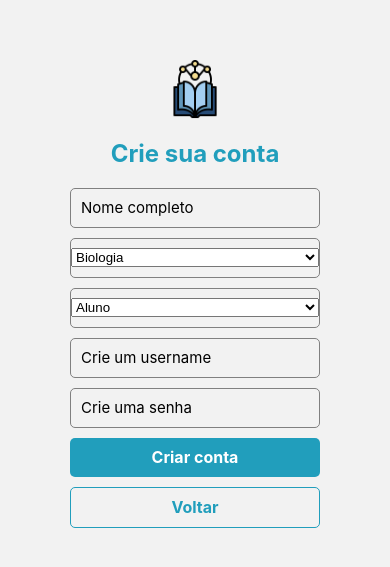
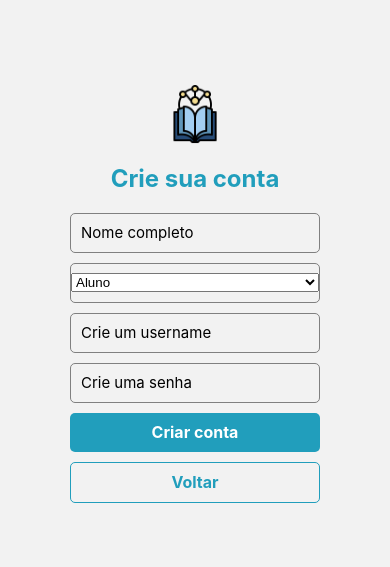
Before and after one commit to lucasmoraist/blogging-mobile, a React Native app: screen /Register in a window 390 px wide. Shown: the part 129-696 px from the top of the page. Built offline with nearby package versions, Linux system fonts and the light colour scheme.

Commit message:
feat: update registration form to conditionally display subject picker for teachers

```diff
--- a/src/screens/auth/register/index.tsx
+++ b/src/screens/auth/register/index.tsx
@@ -2,8 +2,7 @@ import {useNavigation} from '@react-navigation/native';
 import {Image, StyleSheet, Text, TouchableOpacity, View} from 'react-native';
 import {NavigationProp} from '../../../routes/stack.interface';
 import {TextInput} from 'react-native-gesture-handler';
-import {useState} from 'react';
-import {Controller, useForm} from 'react-hook-form';
+import {Controller, useForm, useWatch} from 'react-hook-form';
 import {Picker} from '@react-native-picker/picker';
 import {AuthRegister} from '../../../service/user/register';
 
@@ -12,7 +11,7 @@ const logo = require('../../../assets/logo.png');
 type FormData = {
   name: string;
   schoolSubject: string;
-  role: string;
+  role: 'teacher' | 'student';
   username: string;
   password: string;
 };
@@ -32,6 +31,13 @@ export function Register() {
     if (auth) {
       navigation.navigate('Login');
     }
+  });
+
+  // O useWatch é um hook do react-hook-form que permite que a tela reaja a mudanças no valor de um campo no formulário
+  const selectedRole = useWatch({
+    control,
+    name: 'role',
+    defaultValue: 'student',
   });
 
   return (
@@ -55,6 +61,28 @@ export function Register() {
           )}
         />
 
+        <Controller
+          control={control}
+          name="role"
+          render={({field: {onChange, value}}) => (
+            <View style={styles.label}>
+              <View style={styles.picker}>
+                <Picker selectedValue={value} onValueChange={onChange}>
+                  <Picker.Item
+                    label="Tipo de perfil"
+                    value=""
+                    enabled={false}
+                    color="grey"
+                  />
+                  <Picker.Item label="Aluno" value="student" />
+                  <Picker.Item label="Professor" value="teacher" />
+                </Picker>
+              </View>
+            </View>
+          )}
+        />
+
+        {selectedRole === 'teacher' && (
           <Controller
             control={control}
             name="name"
@@ -81,27 +109,7 @@ export function Register() {
               </View>
             )}
           />
-
-        <Controller
-          control={control}
-          name="role"
-          render={({field: {onChange, value}}) => (
-            <View style={styles.label}>
-              <View style={styles.picker}>
-                <Picker selectedValue={value} onValueChange={onChange}>
-                  <Picker.Item
-                    label="Tipo de perfil"
-                    value=""
-                    enabled={false}
-                    color="grey"
-                  />
-                  <Picker.Item label="Aluno" value="student" />
-                  <Picker.Item label="Professor" value="teacher" />
-                </Picker>
-              </View>
-            </View>
         )}
-        />
 
         <Controller
           control={control}
```
Lines whose indentation alone changed are shown as unchanged.
